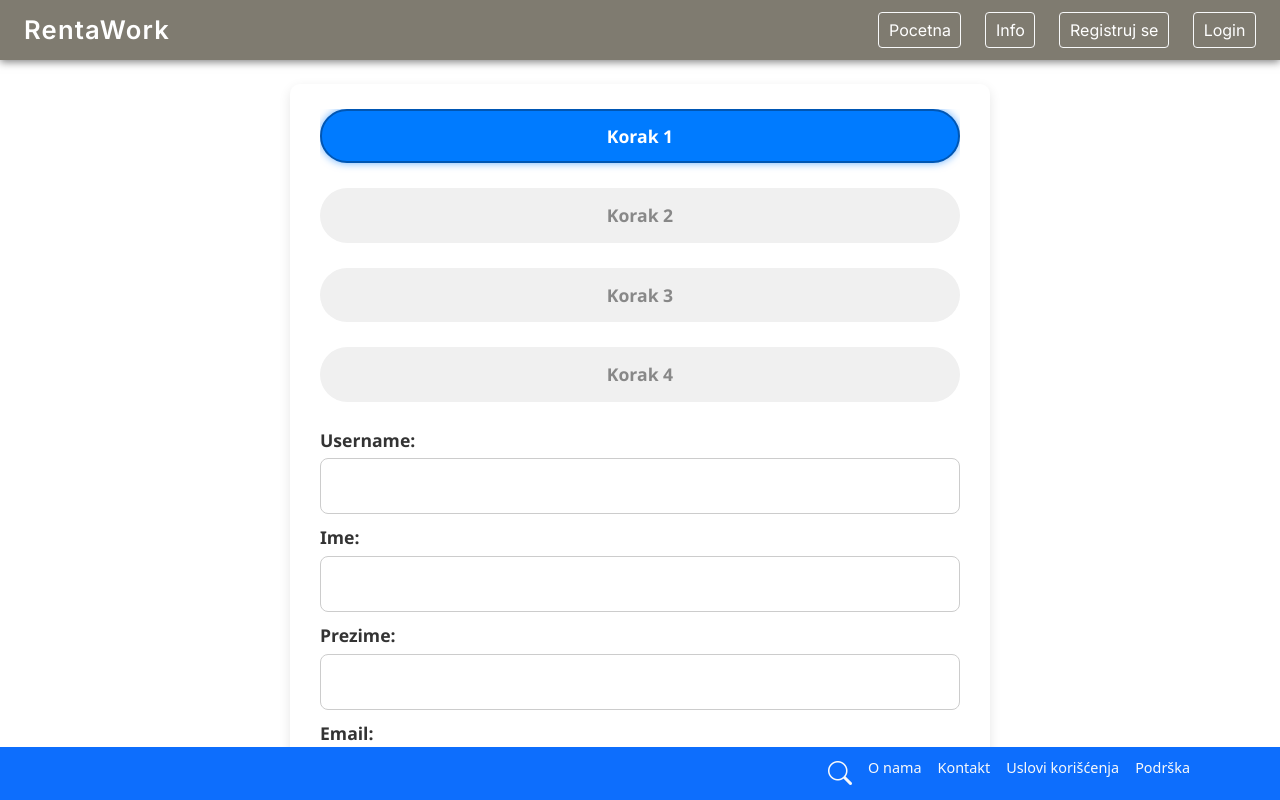
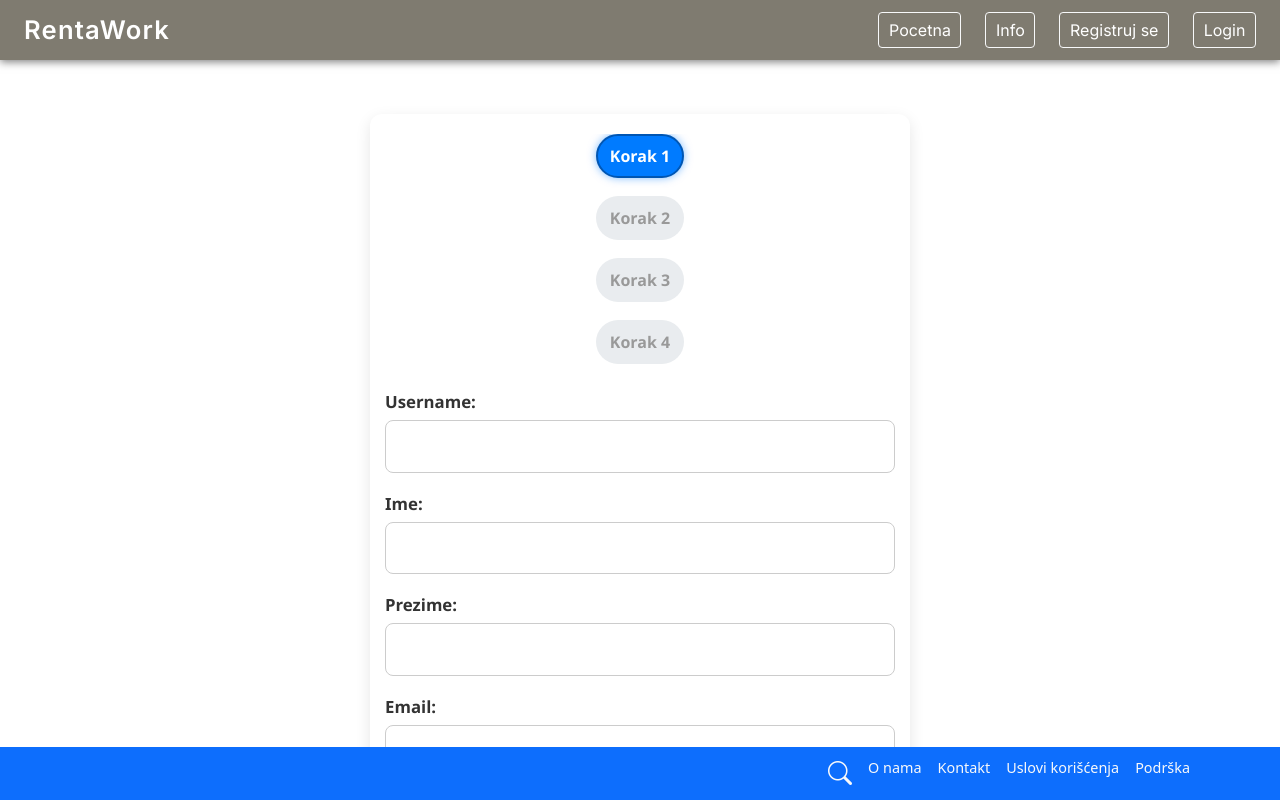
Before and after one commit to mnenadmm/rentaWorks, an Angular app in the folder client/: page /register in a window 1280 px wide. Built offline with nearby package versions, Linux system fonts and the light colour scheme.

Commit message:
pronwe;lddd;fffdfddee

```diff
--- a/client/src/app/auth/registracija/registracija.component.css
+++ b/client/src/app/auth/registracija/registracija.component.css
@@ -1,111 +1,108 @@
-/* registracija-stilovi.css */
-
-/* Osnovni stilovi - mobile first */
+/* Osnovni kontejner */
 .registracija-container {
-  max-width: 100%;
-  margin: 0 auto;
-  padding: 15px 20px;
+  max-width: 480px;
+  margin: 30px auto;
+  padding: 20px 15px;
+  font-family: 'Segoe UI', Tahoma, Geneva, Verdana, sans-serif;
+  background: #fff;
+  border-radius: 12px;
+  box-shadow: 0 5px 15px rgb(0 0 0 / 0.1);
   box-sizing: border-box;
-  font-family: 'Segoe UI', Tahoma, Geneva, Verdana, sans-serif;
-  color: #222;
-  background: #fff;
-  border-radius: 10px;
-  box-shadow: 0 4px 12px rgb(0 0 0 / 0.1);
-  overflow-x: hidden;
 }
 
+/* Progress bar - fleks red, horizontalno */
 .progress-bar {
   display: flex;
-  flex-wrap: nowrap;
+  justify-content: space-between;
+  align-items: center;
   gap: 10px;
-  overflow-x: auto;
-  padding-bottom: 10px;
-  scrollbar-width: none; /* Firefox */
-  -ms-overflow-style: none; /* IE and Edge */
+  margin-bottom: 25px;
+  user-select: none;
 }
 
-.progress-bar::-webkit-scrollbar {
-  display: none; /* Chrome, Safari */
-}
-
+/* Svaki korak */
 .korak {
-  flex: 0 0 auto;
-  min-width: 70px;
-  padding: 8px 12px;
+  flex: 1 1 0;
+  min-width: 50px;
+  padding: 6px 8px;
   text-align: center;
   font-weight: 600;
   font-size: 0.875rem;
-  color: #888;
-  background: #f0f0f0;
-  border-radius: 50px;
+  color: #999;
+  background: #e9ecef;
+  border-radius: 25px;
   border: 2px solid transparent;
-  user-select: none;
-  transition: background-color 0.3s ease, border-color 0.3s ease, color 0.3s ease;
+  white-space: nowrap;
+  transition: all 0.3s ease;
+  cursor: default;
 }
 
+/* Aktivni korak - plava pozadina, bela slova */
 .korak.active {
   color: #fff;
   background-color: #007bff;
   border-color: #0056b3;
-  box-shadow: 0 0 8px rgba(0, 123, 255, 0.6);
+  box-shadow: 0 0 8px rgba(0, 123, 255, 0.5);
 }
 
-.sadrzaj-koraka {
-  max-width: 100%;
-  margin-top: 15px;
-  overflow: hidden;
+/* Forma i label */
+form {
+  display: flex;
+  flex-direction: column;
+  gap: 18px;
 }
 
 label {
-  display: block;
-  margin-bottom: 10px;
   font-weight: 600;
   font-size: 0.95rem;
   color: #333;
   cursor: pointer;
+  display: flex;
+  flex-direction: column;
 }
 
+/* Input polja */
 input {
-  width: 100%;
-  padding: 10px 14px;
-  margin-top: 5px;
-  border: 1.8px solid #ccc;
+  margin-top: 6px;
+  padding: 10px 12px;
+  font-size: 1rem;
+  border: 1.5px solid #ccc;
   border-radius: 8px;
-  font-size: 1rem;
   transition: border-color 0.25s ease;
-  box-sizing: border-box;
 }
 
 input:focus {
+  outline: none;
   border-color: #007bff;
-  outline: none;
-  box-shadow: 0 0 6px rgba(0, 123, 255, 0.3);
+  box-shadow: 0 0 5px rgba(0, 123, 255, 0.4);
 }
 
+/* Greške */
 .error {
+  color: #d9534f;
+  font-size: 0.8rem;
   margin-top: 4px;
-  font-size: 0.8rem;
-  color: #d9534f;
   font-weight: 600;
 }
 
+/* Dugmići */
 .dugmici {
   display: flex;
   justify-content: space-between;
-  margin-top: 25px;
-  gap: 12px;
-  flex-wrap: nowrap;
+  gap: 15px;
+  margin-top: 30px;
 }
 
+/* Dugme */
 button {
   flex: 1;
-  padding: 14px 20px;
+  padding: 14px 18px;
   font-weight: 700;
   font-size: 1rem;
+  background-color: #007bff;
   border: none;
   border-radius: 10px;
-  background-color: #007bff;
-  color: #fff;
+  color: white;
   cursor: pointer;
   transition: background-color 0.3s ease;
   user-select: none;
@@ -120,52 +117,45 @@ button:disabled {
   cursor: not-allowed;
 }
 
-/* Dodajem max širinu formi da ne prevelike na mobilnom */
-form {
-  max-width: 400px;
-  margin: 0 auto;
+/* Dugme Nazad manje širine */
+.dugmici button:first-child {
+  flex: 0 0 120px;
+  background-color: #6c757d;
 }
 
-/* MEDIA QUERY ZA VEĆE EKRANE */
-@media (min-width: 768px) {
+.dugmici button:first-child:hover:not(:disabled) {
+  background-color: #5a6268;
+}
+
+/* Responsive za šire ekrane */
+@media (min-width: 600px) {
   .registracija-container {
-    max-width: 700px;
-    padding: 25px 30px;
+    max-width: 540px;
   }
 
   .progress-bar {
-    justify-content: center;
-    gap: 25px;
-    overflow-x: hidden;
+    gap: 18px;
   }
 
   .korak {
-    min-width: auto;
-    padding: 12px 24px;
-    font-size: 1.1rem;
-    border-radius: 30px;
-  }
-
-  form {
-    max-width: 100%;
+    font-size: 1rem;
+    padding: 8px 12px;
   }
 
   label {
-    font-size: 1.1rem;
+    font-size: 1.05rem;
   }
 
   input {
     font-size: 1.1rem;
-    padding: 14px 18px;
-  }
-
-  .dugmici {
-    max-width: 450px;
-    margin: 35px auto 0 auto;
-    gap: 20px;
+    padding: 12px 15px;
   }
 
   button {
     font-size: 1.1rem;
   }
+
+  .dugmici {
+    margin-top: 35px;
+  }
 }
```
